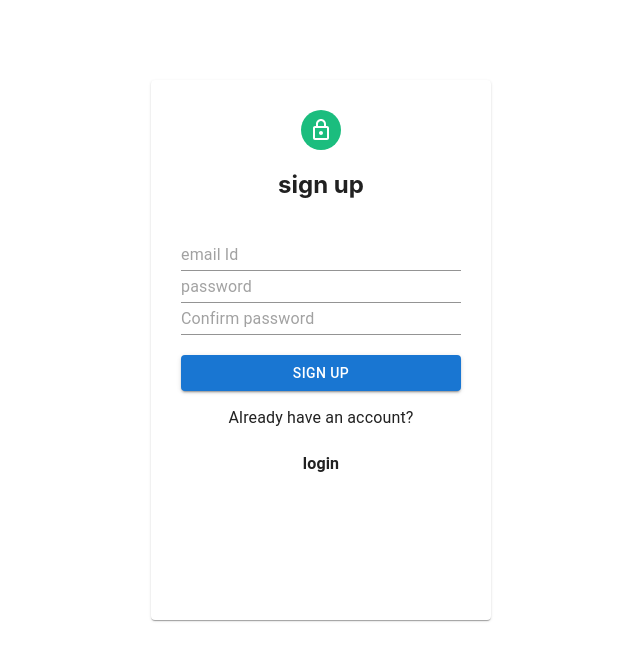
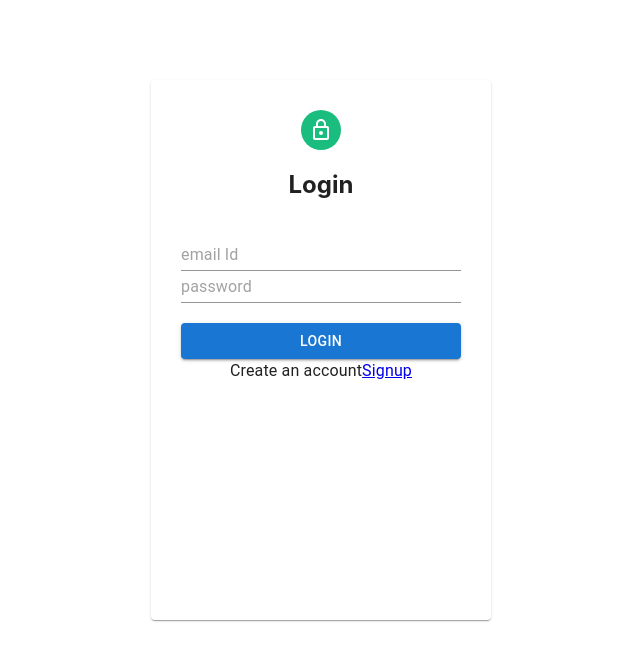
Before and after one commit to Mohdimran07/Expense-Tracker-APP, a React (Create React App) app: page /login in a window 1280 px wide. Shown: the top 660 px of the page, without its empty margins (319-959 px from the left). Built offline with nearby package versions, Linux system fonts and the light colour scheme.

Commit message:
first commit

```diff
--- a/package.json
+++ b/package.json
@@ -13,6 +13,7 @@
     "axios": "^0.27.2",
     "react": "^18.1.0",
     "react-dom": "^18.1.0",
+    "react-router-dom": "^6.3.0",
     "react-scripts": "5.0.1",
     "web-vitals": "^2.1.4"
   },
--- a/src/App.js
+++ b/src/App.js
@@ -1,11 +1,21 @@
-
-import './App.css';
-import FormPage from './pages/FormPage';
+import { useContext } from "react";
+import { Route, Routes } from "react-router-dom";
+import "./App.css";
+import Dashboard from "./components/dashboard/Dashboard";
+import Login from "./components/Form/Login";
+import SignUp from "./components/Form/SignUp";
+import ExpenseContext from "./context-store/Expense-context";
 
 function App() {
+  const expCtx = useContext(ExpenseContext);
+  const isLoggedIn = expCtx.isLoggedIn;
   return (
     <div className="App">
-    <FormPage />
+      <Routes>
+        <Route path="/login" element={<Login />} />
+        <Route path="/signup" element={<SignUp />} />
+        {isLoggedIn && <Route path="/" element={<Dashboard />} />}
+      </Routes>
     </div>
   );
 }
--- /dev/null
+++ b/src/components/Form/Login.js
@@ -0,0 +1,86 @@
+import { Avatar, Button, Grid, Input, Paper, Typography } from "@mui/material";
+import React, { useContext, useState } from "react";
+import LockOutlinedIcon from "@mui/icons-material/LockOutlined";
+import { Link, useNavigate } from "react-router-dom";
+import axios from "axios";
+import ExpenseContext from "../../context-store/Expense-context";
+
+const Login = () => {
+    const [emailId, setEmailId] = useState("");
+  const [password, setPassword] = useState("");
+  const expCtx = useContext(ExpenseContext)
+  const navigate = useNavigate()
+  const ariaLabel = { "aria-label": "description" };
+  const emailHandler = (e) => {
+    setEmailId(e.target.value);
+  };
+  const passwordHandler = (e) => {
+    setPassword(e.target.value);
+  };
+  const submitHandler = async(e) => {
+      e.preventDefault();
+      try{
+          let url="https://identitytoolkit.googleapis.com/v1/accounts:signInWithPassword?key=AIzaSyDMAeY4s_3W-uYEak8CGBun_az9tJyeAXo";
+          const response = await axios.post(url, {
+              email: emailId,
+              password: password,
+              returnSecureToken: true,
+          })
+          if(response){
+              console.log(response.data.idToken);
+              console.log("loggedin")
+              expCtx.login(response.data.idToken, response.data.email)
+              navigate("/")
+          }
+      } catch(e){
+          console.log(e);
+      }
+  }
+  return (
+    <Grid>
+      <Paper
+        style={{ padding: 30, height: "60vh", width: 280, margin: "80px auto" }}
+     >
+    <Grid align="center">
+        <Avatar style={{ backgroundColor: "#1bbd7e"}}>
+        <LockOutlinedIcon></LockOutlinedIcon>
+        </Avatar>
+        <h2>Login</h2>
+    </Grid>
+    <br />
+    <form onSubmit={submitHandler}>
+    <Input
+            value={emailId}
+            onChange={emailHandler}
+            inputProps={ariaLabel}
+            placeholder="email Id"
+            required
+            fullWidth
+          />
+          <br></br>
+          <Input
+            value={password}
+            onChange={passwordHandler}
+            inputProps={ariaLabel}
+            placeholder="password"
+            type="password"
+            required
+            fullWidth
+          />
+          <br></br>
+          <Grid align="center">
+            <Button type="submit"  variant="contained"
+              style={{ marginTop: "20px" }}
+              fullWidth >Login</Button>
+              <Typography>
+                  Create an account
+                  <Link to="/signup">Signup</Link>
+              </Typography>
+          </Grid>
+    </form>
+      </Paper>
+    </Grid>
+  );
+};
+
+export default Login;
--- a/src/components/Form/SignUp.js
+++ b/src/components/Form/SignUp.js
@@ -1,10 +1,10 @@
-
-import { Avatar, Grid,  Paper, Typography } from "@mui/material";
+import { Avatar, Grid, Paper, Typography } from "@mui/material";
 import React, { useState } from "react";
 import LockOutlinedIcon from "@mui/icons-material/LockOutlined";
 import Input from "@mui/material/Input";
 import Button from "@mui/material/Button";
 import axios from "axios";
+import { Link } from "react-router-dom";
 // import { Link } from "react-router-dom";
 
 const SignUp = () => {
@@ -28,23 +28,27 @@ const SignUp = () => {
   const confirmPasswordHandler = (e) => {
     setConfirmPassword(e.target.value);
   };
-      const submitHandler = (e) => {
+  const submitHandler = async (e) => {
     e.preventDefault();
-        if(password !== confirmPassword){
-          return alert("password do not match")
+    try {
+      if (password !== confirmPassword) {
+        return alert("password do not match");
       }
-        let url = "https://identitytoolkit.googleapis.com/v1/accounts:signUp?key=AIzaSyDMAeY4s_3W-uYEak8CGBun_az9tJyeAXo";
-        axios.post(url, {
+      let url =
+        "https://identitytoolkit.googleapis.com/v1/accounts:signUp?key=AIzaSyDMAeY4s_3W-uYEak8CGBun_az9tJyeAXo";
+      const response = await axios.post(url, {
         email: emailId,
         password: password,
-            returnSecureToken: true
-        }).then((response) => {
-            console.log(response)
-            console.log("success")
-        }).catch((error) => {
-            console.log(error)
-        })
+        returnSecureToken: true,
+      });
+      if (response) {
+        console.log(response.data);
+        console.log("user signed up");
       }
+    } catch (e) {
+      console.log(e);
+    }
+  };
   return (
     <Grid>
       <Paper style={paperStyled}>
@@ -61,6 +65,7 @@ const SignUp = () => {
             onChange={emailHandler}
             inputProps={ariaLabel}
             placeholder="email Id"
+            required
             fullWidth
           />
           <br></br>
@@ -69,6 +74,8 @@ const SignUp = () => {
             onChange={passwordHandler}
             inputProps={ariaLabel}
             placeholder="password"
+            type="password"
+            required
             fullWidth
           />
           <br></br>
@@ -78,23 +85,29 @@ const SignUp = () => {
             inputProps={ariaLabel}
             placeholder="Confirm password"
             type="password"
+            required
             fullWidth
           />
           <br></br>
           <Grid align="center">
-        <Button type="submit" variant="contained" style={{ marginTop: "20px" }} fullWidth>
+            <Button
+              type="submit"
+              variant="contained"
+              style={{ marginTop: "20px" }}
+              fullWidth
+            >
               Sign up
             </Button>
 
             <Typography style={{ marginTop: "15px" }}>
               Already have an account?
-        <h4>login</h4>
+              <Link to="/login">Login</Link>
             </Typography>
           </Grid>
         </form>
       </Paper>
     </Grid>
-  )
-}
+  );
+};
 
-export default SignUp
+export default SignUp;
--- /dev/null
+++ b/src/components/dashboard/Dashboard.js
@@ -0,0 +1,11 @@
+import React from 'react'
+
+const Dashboard = () => {
+  return (
+    <div>
+      hello
+    </div>
+  )
+}
+
+export default Dashboard
--- /dev/null
+++ b/src/context-store/Expense-context.js
@@ -0,0 +1,41 @@
+import React, { useState } from "react";
+
+const ExpenseContext = React.createContext({
+  token: "",
+  isLoggedIn: false,
+  login: (token) => {},
+  logout: () => {},
+});
+
+export const ExpenseContextProvider = (props) => {
+  const initialToken = localStorage.getItem("UserId");
+  const [token, setToken] = useState(initialToken);
+
+  const userIsLoggedin = !!token;
+
+  const loginHandler = (token, email) => {
+    setToken(token);
+
+    localStorage.setItem("UserId", email);
+  };
+
+  const logoutHandler = () => {
+    setToken(null);
+    localStorage.removeItem("UserId");
+  };
+
+  const contextValue = {
+    token: token,
+    isLoggedIn: userIsLoggedin,
+    login: loginHandler,
+    logout: logoutHandler,
+  };
+
+  return (
+    <ExpenseContext.Provider value={contextValue}>
+      {props.children}
+    </ExpenseContext.Provider>
+  );
+};
+
+export default ExpenseContext;
--- a/src/index.js
+++ b/src/index.js
@@ -1,14 +1,18 @@
-import React from 'react';
-import ReactDOM from 'react-dom/client';
-import './index.css';
-import App from './App';
-import reportWebVitals from './reportWebVitals';
+import React from "react";
+import ReactDOM from "react-dom/client";
+import "./index.css";
+import App from "./App";
+import reportWebVitals from "./reportWebVitals";
+import { BrowserRouter } from "react-router-dom";
+import { ExpenseContextProvider } from "./context-store/Expense-context";
 
-const root = ReactDOM.createRoot(document.getElementById('root'));
+const root = ReactDOM.createRoot(document.getElementById("root"));
 root.render(
-  <React.StrictMode>
-    <App />
-  </React.StrictMode>
+  <BrowserRouter>
+    <ExpenseContextProvider>
+      <App />
+    </ExpenseContextProvider>
+  </BrowserRouter>
 );
 
 // If you want to start measuring performance in your app, pass a function
```
Also changed, not shown: 1 other file (tests, documents, lock files or other folders). Lines whose indentation alone changed are shown as unchanged.
